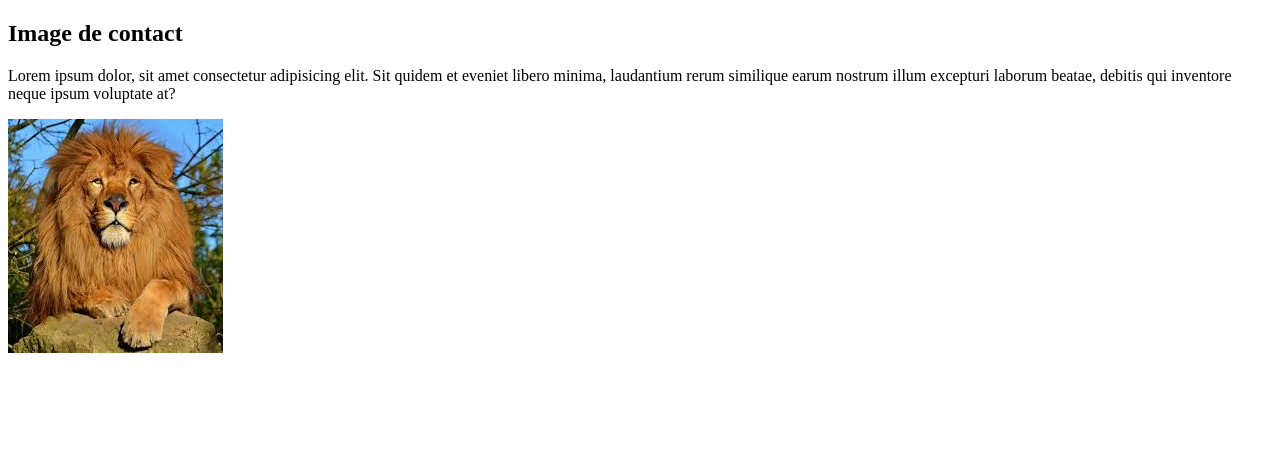
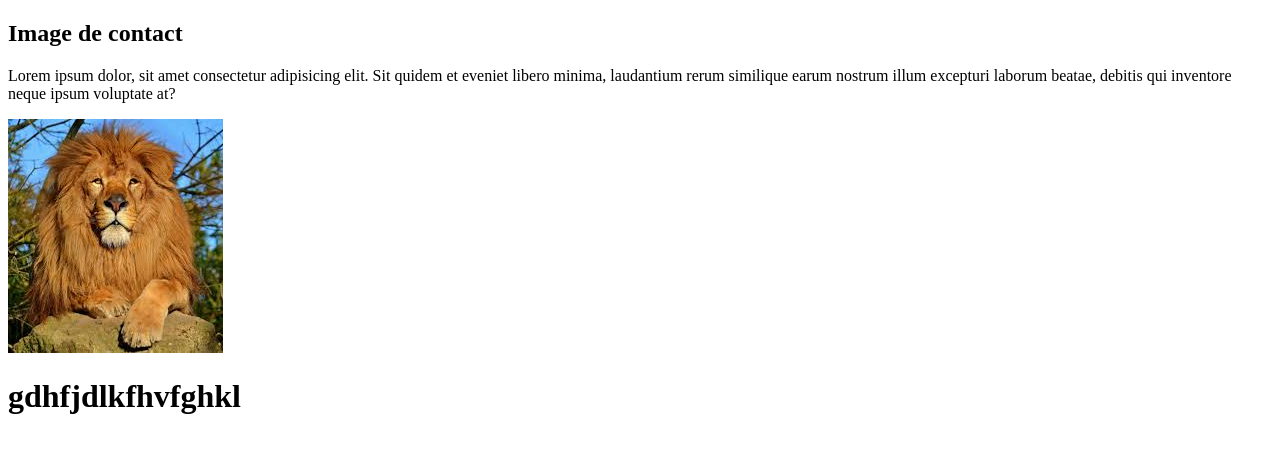
Before and after one commit to Dorra558/TestGithub, a plain HTML site: page contact.html in a window 1280 px wide. Drawn offline with Linux system fonts and the light colour scheme.

Commit message:
dorra modfié le contact page

```diff
--- a/contact.html
+++ b/contact.html
@@ -11,6 +11,7 @@
         <h2>Image de contact</h2>
     <p>Lorem ipsum dolor, sit amet consectetur adipisicing elit. Sit quidem et eveniet libero minima, laudantium rerum similique earum nostrum illum excepturi laborum beatae, debitis qui inventore neque ipsum voluptate at?</p>
     <img src="lion.jpeg" alt="">
+    <h1>gdhfjdlkfhvfghkl</h1>
     </div>
 </body>
 </html>
```
